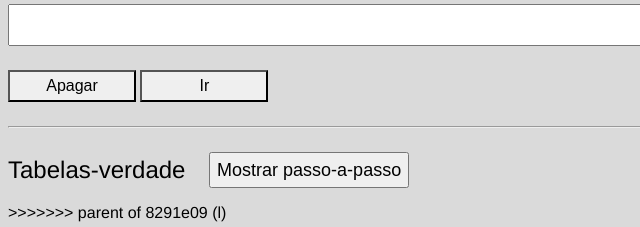
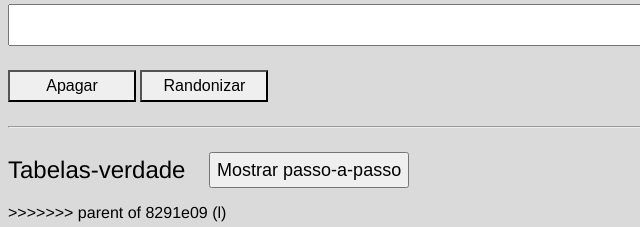
Before and after one commit to vitor-dornela/Web-Development, a plain HTML site: page TabelaVerdade/index.html in a window 1280 px wide. Shown: the part 661-888 px from the top of the page, 0-640 px from the left. Drawn offline with Linux system fonts and the light colour scheme.

Commit message:
Revert "l"
This reverts commit e3bf501fd5c7382f1d26727c421dec7066c84d55.

```diff
--- a/TabelaVerdade/index.html
+++ b/TabelaVerdade/index.html
@@ -260,11 +260,8 @@
   <button type="button" id="EraseButton" alt="Monster that will eat a character" onclick="loeschtaste()" ondblclick="allesLoeschen()" onKeyPress="yourFunction()" onKeyDown="yourFunction()" onKeyUp="yourFunction()" style="height: 2em; width: 8em; font-size: 1em;">
     Apagar
   </button>
-  <button type="button" id="AcceptButton" onclick="tabellenbau()" onKeyPress="yourFunction()" onKeyDown="yourFunction()" onKeyUp="yourFunction()" style="height: 2em; width: 8em; font-size: 1em; display: none;">
+  <button type="button" id="AcceptButton" onclick="tabellenbau()" onKeyPress="yourFunction()" onKeyDown="yourFunction()" onKeyUp="yourFunction()" style="height: 2em; width: 8em; font-size: 1em;">
     Randonizar
-  </button>
-  <button type="button" id="AcceptButton" onclick="document.getElementById('AcceptButton').click()" onKeyPress="yourFunction()" onKeyDown="yourFunction()" onKeyUp="yourFunction()" style="height: 2em; width: 8em; font-size: 1em;">
-    Ir
   </button>
 
 </div>
--- a/TabelaVerdade/src/interface.js
+++ b/TabelaVerdade/src/interface.js
@@ -251,7 +251,7 @@ function wahrheitstabelle_script_enabled() {
 		ta.addEventListener( 'keyup',
 			function(e) {
 				e.preventDefault();
-				if ( e.key === "Enter" )
+				if ( e.keyCode === 13 )
 					document.getElementById('AcceptButton').click();
 			} );
 	}
```
